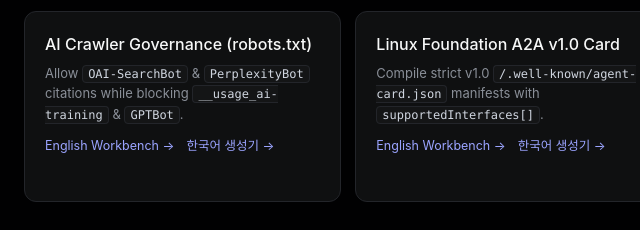
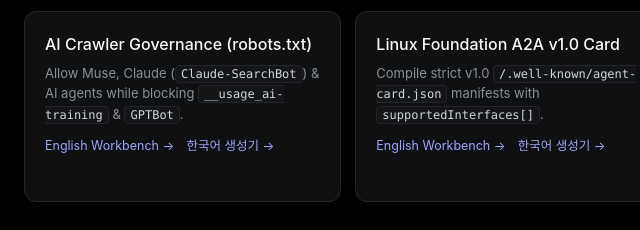
Before and after one commit to maxra/web-specs-2026, a plain HTML site: page docs/index.html in a window 1280 px wide. Shown: the part 570-800 px from the top of the page, 126-766 px from the left. Drawn offline with Linux system fonts and the light colour scheme.

Commit message:
docs: highlight Muse, Claude, and AI agents in reference copy

```diff
--- a/docs/index.html
+++ b/docs/index.html
@@ -79,7 +79,7 @@
       </div>
       <div class="card">
         <h3>AI Crawler Governance (robots.txt)</h3>
-        <p>Allow <code>OAI-SearchBot</code> &amp; <code>PerplexityBot</code> citations while blocking <code>__usage_ai-training</code> &amp; <code>GPTBot</code>.</p>
+        <p>Allow Muse, Claude (<code>Claude-SearchBot</code>) &amp; AI agents while blocking <code>__usage_ai-training</code> &amp; <code>GPTBot</code>.</p>
         <div class="links">
           <a href="https://specpulse.pages.dev/tools/ai-robots-txt/">English Workbench &rarr;</a>
           <a href="https://specpulse.pages.dev/ko/tools/ai-robots-txt/">한국어 생성기 &rarr;</a>
```
